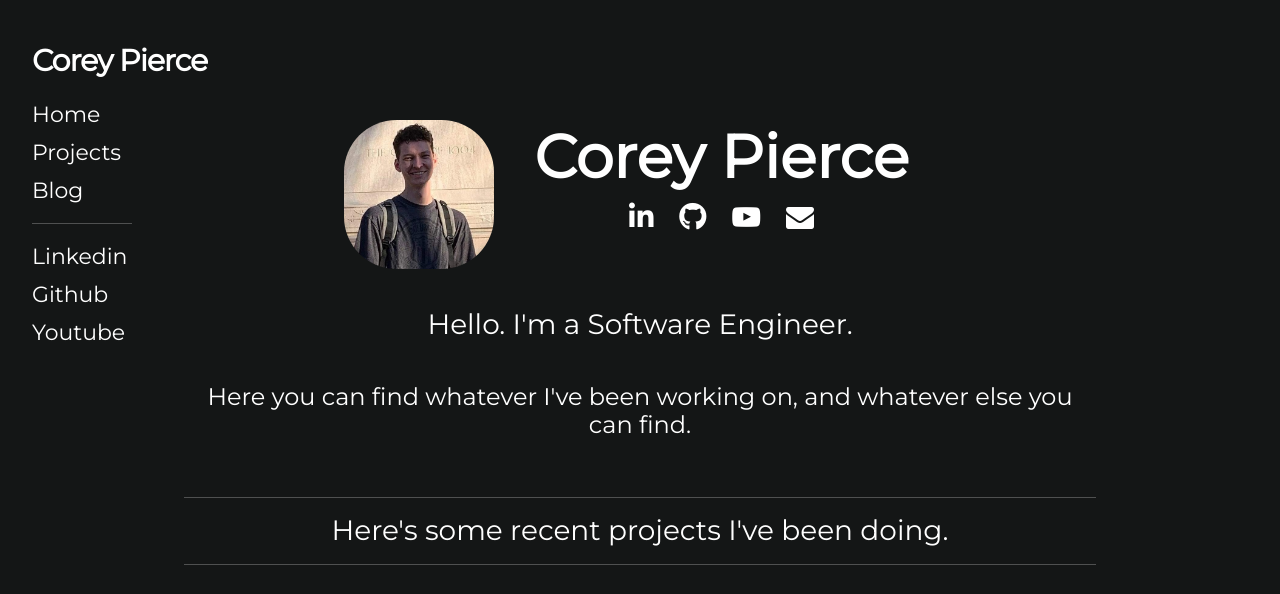
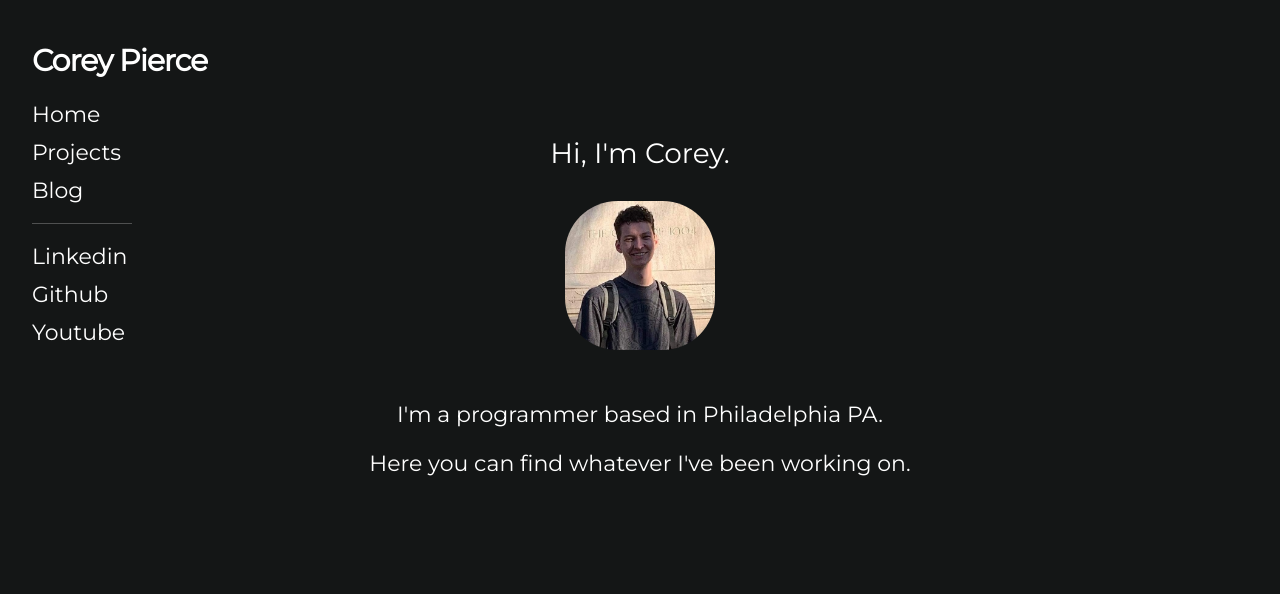
Before and after one commit to coreyp7/coreyp7.github.io, a Jekyll site: the page built from index.html, in a window 1280 px wide and 1400 px high. Shown: the top 594 px of the window. Built offline with Jekyll 4.4.1, drawn with Linux system fonts in a browser that asks for light colours; nearby versions of some CDN libraries; some of the changed text lies outside the part shown; grey boxes are pictures that could not be loaded.

Commit message:
Finish styling with vertical nav, change home page

```diff
--- a/_includes/custom_head.html
+++ b/_includes/custom_head.html
@@ -3,7 +3,8 @@
   This is included in every page on the site.
 -->
 
-<head style="position: fixed; width: 100vw;">
+<!-- <head style="position: fixed; width: 100vw;"> -->
+<head style="position: fixed; width: 150px;">
   <link href="https://cdn.jsdelivr.net/npm/bootstrap@5.3.0-alpha3/dist/css/bootstrap.min.css" rel="stylesheet"
     integrity="sha384-KK94CHFLLe+nY2dmCWGMq91rCGa5gtU4mk92HdvYe+M/SXH301p5ILy+dN9+nJOZ" crossorigin="anonymous">
     <link rel='stylesheet' href='https://fonts.googleapis.com/css?family=Lato'>
--- a/assets/styles.css
+++ b/assets/styles.css
@@ -26,6 +26,9 @@ body {
 } */
 
 /* Intro section (picture of me, name, icons, brief introduction) */
+.index_styling {
+    max-width: 300px;
+}
 
 .intro {
     padding: 0px;
@@ -50,13 +53,13 @@ body {
 .intro_pic {
     border-radius: 35%;
     width: 150px;
-    float:left;
+    float:center;
     border-style: solid;
     border-width: 0px;
     border-color: grey;
-    margin-right: 25px;
+    /* margin-right: 25px;
     margin-left: -12px;
-    margin-top: -15px;
+    margin-top: -15px; */
 }
 
 .intro_right_vertical_list {
@@ -206,7 +209,7 @@ h4 {
   }
 
   /* Create two equal columns that floats next to each other */
-  .column {
+  /* .column {
     float: left;
     width: 25%;
     padding: 10px;
@@ -218,7 +221,7 @@ h4 {
     width: 75%;
     padding: 10px;
     text-wrap: wrap;
-  }
+  } */
 
   /* Clear floats after the columns */
   .row:after {
--- a/index.html
+++ b/index.html
@@ -1,49 +1,14 @@
 ---
 layout: default
 ---
+<p class="index_styling">
+  <h3> Hi, I'm Corey. </h3>
 
-<div class="intro" id="intro">
-  <div class="intro_header_container">
+  <div class="intro_right_vertical_list">
     <img class="intro_pic" src="/assets/me.JPG" alt="picture of me">
-    <div class="intro_right_vertical_list">
-      <h1 class="intro_name">Corey Pierce</h1>
-      <!-- Do this when you feel like it.
-      {% if site.theme_config.show_description == true %}
-        <h4>{{ site.description }}</h4>
-      {% endif %}
-      -->
-      <!-- <br><br> -->
-      <div class="intro_links">
-        <a href="https://www.linkedin.com/in/corey-pierce-02bb9219a/" target="_blank" class="social__icon--link"><i
-            class="fab fa-linkedin"></i></a>
-        <a href="https://github.com/coreyp7" target="_blank" class="social__icon--link"><i
-            class="fab fa-github"></i></a>
-        <a href="https://www.youtube.com/@CoreWii/" target="_blank" class="social__icon--link"><i
-            class="fa fa-youtube-play"></i></a>
-        <a href="mailto:coreypierce11@gmail.com" target="_blank" class="social__icon--link"><i
-            class="fa fa-envelope"></i></a>
-        <!-- PUT WHEN YOU HAVE YOUR RESUME. OR PUT IT ELSEWHERE.
-                  <a href="" target="_blank" class="social__icon--link"><i
-                  class="fa fa-file" aria-hidden="true"></i></a> -->
-      </div>
-    </div>
   </div>
+  <br>
+  <p style="text-align: center;"> I'm a programmer based in Philadelphia PA.</p>
 
-</div>
-
-<h3> Hello. I'm a Software Engineer. </h3>
-
-<br>
-
-<!-- <h4 style="text-align: center;"> In my free time, I work on new projects and look into new things. </h4> -->
-<h4 style="text-align: center;">Here you can find whatever I've been working on, and whatever else you can find. </h4>
-
-
-{% if site.theme_config.show_projects == true %}
-  <br>
-  <hr class="separator" />
-  <h3> Here's some recent projects I've been doing. </h3>
-  <hr class="separator" />
-  <br>
-  {% include card_list.html collection=site.data.home.project_entries %}
-{% endif %}
+  <p style="text-align: center;">Here you can find whatever I've been working on. </p>
+  </p>
```
